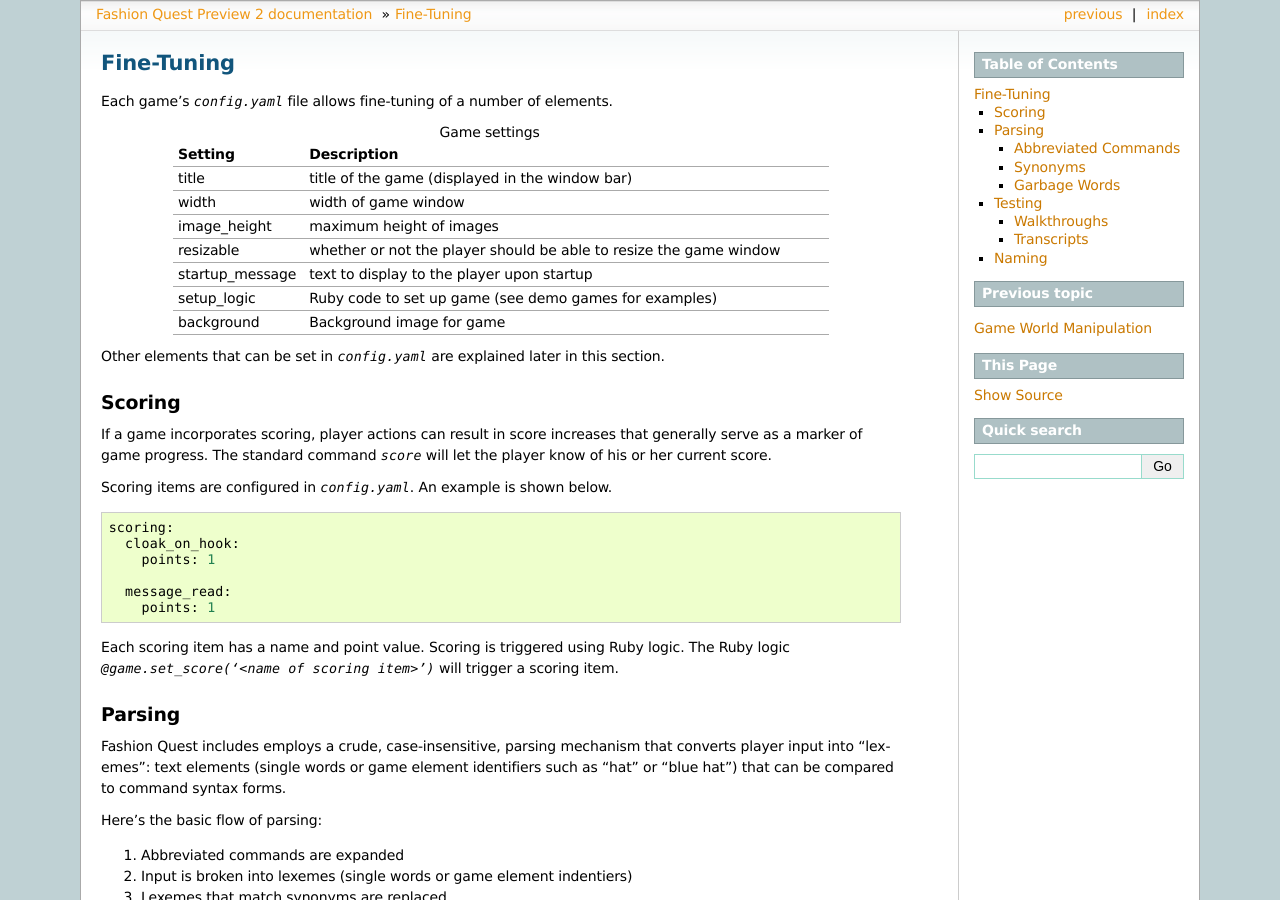
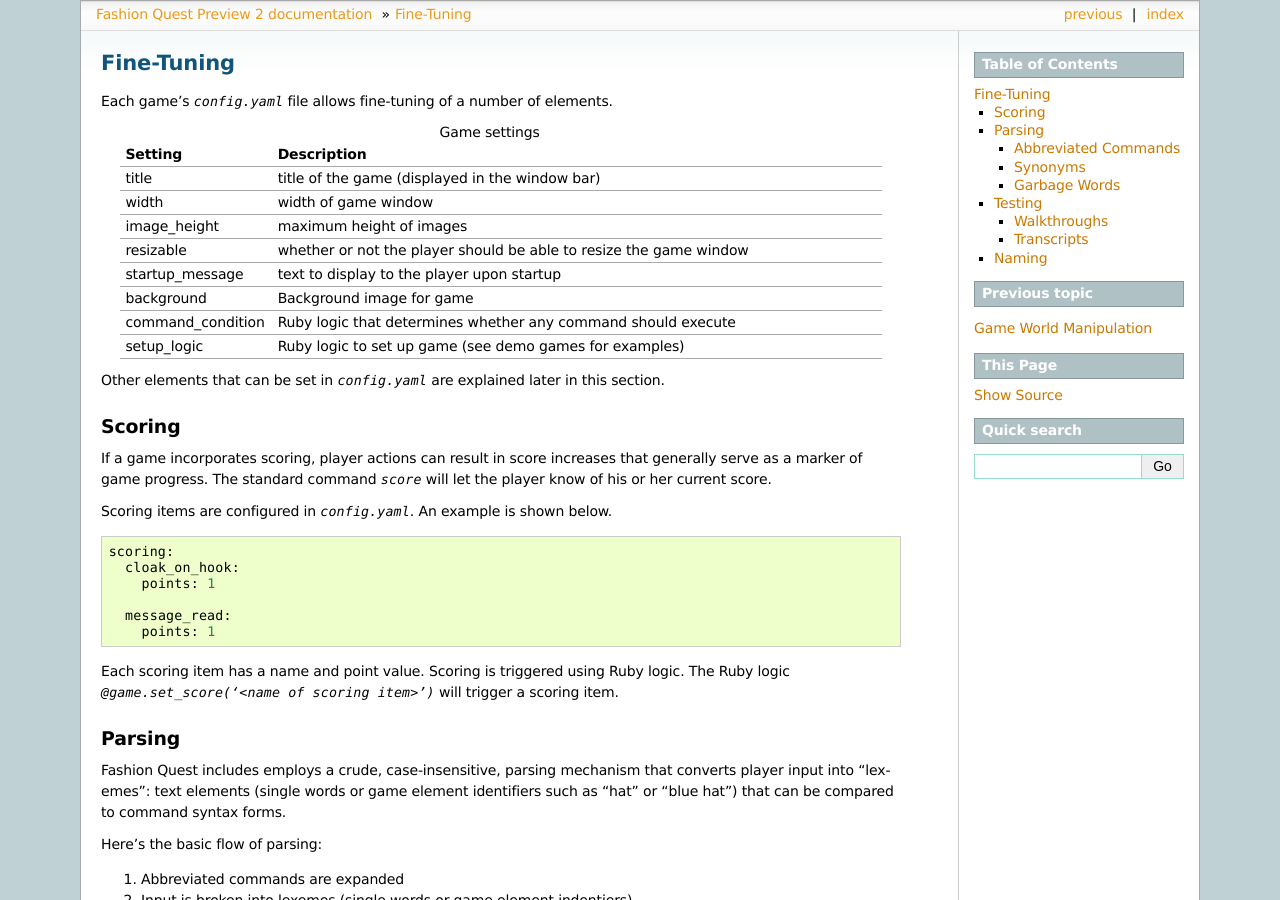
Before and after one commit to mcantelon/fashion-quest, a Sphinx documentation site: the page built from doc/source/fine_tuning.rst, in a window 1280 px wide and 900 px high. Built offline with Sphinx 7.4.7, drawn with Linux system fonts in a browser that asks for light colours.

Commit message:
Tweaks to documentation.

```diff
--- a/doc/source/fine_tuning.rst
+++ b/doc/source/fine_tuning.rst
@@ -18,10 +18,12 @@
      - whether or not the player should be able to resize the game window
    * - startup_message
      - text to display to the player upon startup
-   * - setup_logic
-     - Ruby code to set up game (see demo games for examples)
    * - background
      - Background image for game
+   * - command_condition
+     - Ruby logic that determines whether any command should execute
+   * - setup_logic
+     - Ruby logic to set up game (see demo games for examples)
 
 Other elements that can be set in `config.yaml` are explained later in this section.
 
--- a/doc/source/manipulation.rst
+++ b/doc/source/manipulation.rst
@@ -74,7 +74,7 @@
 
 .. literalinclude:: examples/jump.yaml
 
-A global command condition is specified in a game's config.yaml file (see XXXXX). Command conditions can also be defined in a game's config.yaml file.
+A global command condition can be specified in the `command_condition` element of a game's config.yaml file.
 
 Events
 ------
```
